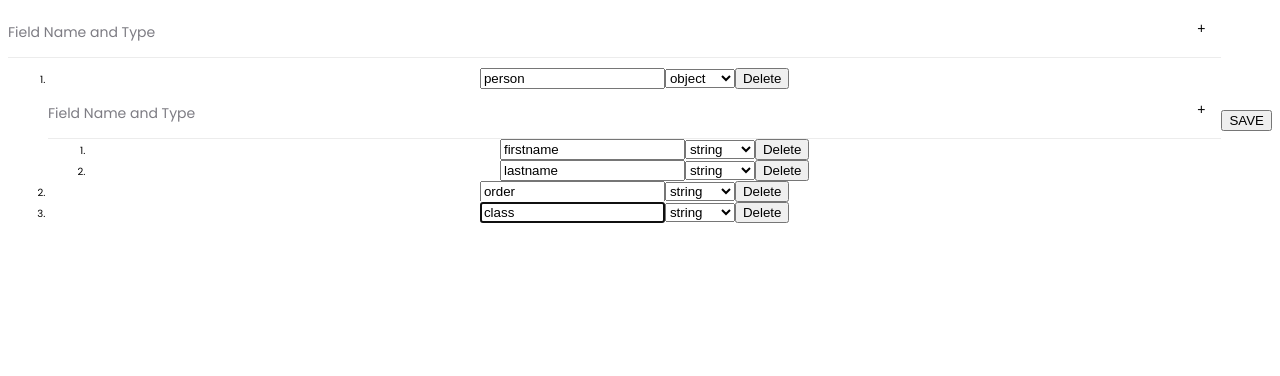
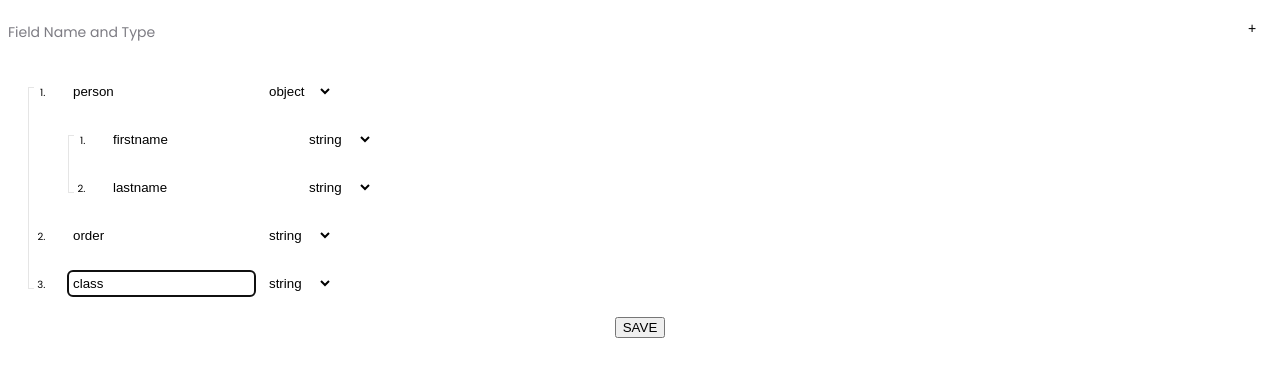
Before and after one commit to tushartiwari7/json-editor, a React (Create React App) app: page / in a window 1280 px wide. Shown: the top 376 px of the page. Built offline with nearby package versions, Linux system fonts and the light colour scheme.

Commit message:
feat/styles

```diff
--- a/package.json
+++ b/package.json
@@ -6,9 +6,11 @@
   "main": "src/index.js",
   "dependencies": {
     "loader-utils": "3.2.1",
+    "lodash": "^4.17.21",
     "react": "18.2.0",
     "react-dom": "18.2.0",
     "react-scripts": "5.0.1",
+    "react-switch": "^7.0.0",
     "react-toastify": "^9.1.2"
   },
   "devDependencies": {
--- a/src/App.js
+++ b/src/App.js
@@ -4,11 +4,35 @@ import "./styles.css";
 import "react-toastify/dist/ReactToastify.css";
 import { initSchema, toastOptions } from "./utils";
 import WrapperProvider from "./components/WrapperContext";
+import { useState } from "react";
+import { useSchema } from "./hooks/useSchema";
 export default function App() {
+  const { state, dispatch } = useSchema(initSchema);
+
+  const addNewField = () => {
+    dispatch({
+      type: "add",
+      payload: {
+        title: "addName",
+        isRequired: false,
+        type: "string",
+        children: null,
+      },
+    });
+  };
+
   return (
     <div className="App center">
-      <WrapperProvider defaultValue={initSchema}>
-        <Wrapper />
+      <WrapperProvider value={state}>
+        <section className="wrapper">
+          <header className="header">
+            <p className="text">Field Name and Type</p>
+            <button className="btn" onClick={addNewField}>
+              +
+            </button>
+          </header>
+          <Wrapper />
+        </section>
       </WrapperProvider>
       <ToastContainer {...toastOptions} />
     </div>
--- /dev/null
+++ b/src/components/Property.css
@@ -0,0 +1,48 @@
+.property {
+  display: flex;
+  justify-content: space-between;
+  padding: 1rem 2rem;
+  border-radius: 5px;
+}
+
+.property section {
+  gap: 1rem;
+  display: flex;
+  align-items: center;
+}
+
+.inputs .title {
+  border: none;
+  padding: 5px;
+  border-radius: 5px;
+}
+
+.inputs .type {
+  border: none;
+  background: var(--color-bg);
+}
+
+.property .controls {
+  opacity: 0;
+}
+
+.property:hover .controls {
+  opacity: 1;
+}
+.property:hover {
+  background-color: var(--color-hover);
+}
+
+.controls .btn {
+  width: 2rem;
+  height: 2rem;
+}
+
+.controls .btn.add {
+  border: none;
+  background-color: var(--color-bg);
+}
+.switch {
+  font-size: 1.2rem;
+  font-weight: 500;
+}
--- a/src/components/Property.js
+++ b/src/components/Property.js
@@ -1,6 +1,9 @@
 import React from "react";
 import WrapperProvider, { useWrapperProvider } from "./WrapperContext";
+import "./Property.css";
 import Wrapper from "./Wrapper";
+import Switch from "./Switch";
+import { ReactComponent as TrashSvg } from "../assets/trash.svg";
 
 const Property = ({ data }) => {
   const { dispatch } = useWrapperProvider();
@@ -21,6 +24,27 @@ const Property = ({ data }) => {
     updateProperty({ type: changeTo, children: null });
   };
 
+  const addChild = () => {
+    let uuid = self.crypto.randomUUID();
+    console.log(uuid);
+    updateProperty({
+      type: "object",
+      children: {
+        ...data.children,
+        [uuid]: {
+          title: "addName",
+          isRequired: false,
+          type: "string",
+          children: null,
+          id: uuid,
+        },
+      },
+    });
+  };
+
+  const toggleIsRequired = (isChecked) =>
+    updateProperty({ isRequired: isChecked });
+
   const removeProperty = () => {
     dispatch({ type: "delete", payload: data.id });
   };
@@ -29,22 +53,43 @@ const Property = ({ data }) => {
 
   return (
     <li>
+      <summary className="property">
+        <section className="inputs">
           <input
+            className="title"
             autoFocus={true}
             value={data.title}
             onChange={renameTitleHandler}
           />
-      <select value={data.type} onChange={changeInterfaceType}>
+          <select
+            value={data.type}
+            className="type"
+            onChange={changeInterfaceType}
+          >
             <option>string</option>
             <option>object</option>
             <option>number</option>
             <option>boolean</option>
           </select>
-      <button onClick={removeProperty}>Delete</button>
+        </section>
+        <section className="controls">
+          <Switch
+            checked={data.isRequired}
+            onToggle={toggleIsRequired}
+            name="is Required"
+          />
+          <button className="add btn" onClick={addChild}>
+            +
+          </button>
+          <TrashSvg className="btn" onClick={removeProperty} />
+        </section>
+      </summary>
       {data.children && (
-        <WrapperProvider observer={observer} defaultValue={data.children}>
+        <section className="children">
+          <WrapperProvider observer={observer} value={data.children}>
             <Wrapper />
           </WrapperProvider>
+        </section>
       )}
     </li>
   );
--- /dev/null
+++ b/src/components/Switch.jsx
@@ -0,0 +1,21 @@
+import React, { useId } from "react";
+import ReactSwitch from "react-switch";
+const Switch = ({ checked, onToggle, name }) => {
+  const id = useId();
+  return (
+    <>
+      <label className="switch" htmlFor={id}>
+        Required
+      </label>
+      <ReactSwitch
+        id={id}
+        onChange={onToggle}
+        checked={checked}
+        checkedIcon={false}
+        uncheckedIcon={false}
+      />
+    </>
+  );
+};
+
+export default Switch;
--- a/src/components/Wrapper.css
+++ b/src/components/Wrapper.css
@@ -4,7 +4,6 @@
 .header {
   display: flex;
   justify-content: space-between;
-  border-bottom: 1px solid var(--color-border);
 }
 .header .text {
   font-size: 1.4rem;
@@ -22,3 +21,20 @@
 .header .btn:hover {
   background-color: var(--color-hover);
 }
+
+.wrapper .list {
+  position: relative;
+  padding-inline-start: 4rem;
+}
+.list::before {
+  content: "";
+  position: absolute;
+  left: 2rem;
+  top: 2rem;
+  height: calc(100% - 4rem);
+  margin-right: 5px;
+  width: 5px;
+  background-color: var(--color-bg);
+  border: 1px solid var(--color-border-dark);
+  border-right: 0;
+}
--- a/src/components/Wrapper.js
+++ b/src/components/Wrapper.js
@@ -4,21 +4,13 @@ import Property from "./Property";
 
 import { useWrapperProvider } from "./WrapperContext";
 const Wrapper = () => {
-  const { state, createNewProperty } = useWrapperProvider();
+  const { state } = useWrapperProvider();
   return (
-    <section className="wrapper">
-      <header className="header">
-        <p className="text">Field Name and Type</p>
-        <button className="btn" onClick={createNewProperty}>
-          +
-        </button>
-      </header>
-      <ol>
-        {Object.entries(state).map(([key, value]) => (
-          <Property key={key} data={value} />
-        ))}
-      </ol>
-    </section>
+    <ol className="list">
+      {Object.entries(state).map(([key, value]) => (
+        <Property key={key} data={value} />
+      ))}
+    </ol>
   );
 };
 
--- a/src/components/WrapperContext.js
+++ b/src/components/WrapperContext.js
@@ -2,15 +2,26 @@ import React, { useContext, useEffect } from "react";
 const Context = React.createContext();
 import { toast } from "react-toastify";
 import { useSchema } from "../hooks/useSchema";
+import _ from "lodash";
 
-const WrapperProvider = ({ observer, defaultValue, children }) => {
-  const { state, dispatch } = useSchema(defaultValue);
+const WrapperProvider = ({ observer, value, children }) => {
+  const { state, dispatch } = useSchema(value);
 
   useEffect(() => {
     if (observer && Object.keys(state).length) {
       observer(state);
     }
   }, [state]);
+
+  useEffect(() => {
+    const parentsInstanceOfChild = Object.keys(value).length;
+    const realChild = Object.keys(state).length;
+    if (parentsInstanceOfChild > realChild) {
+      // child is added by pressing parent property's '+' btn in his Context.
+      // so update the state by parent's instance which is latest.
+      dispatch({ type: "update_all", payload: value });
+    }
+  }, [value]);
 
   const createNewProperty = () => {
     try {
@@ -29,16 +40,19 @@ const WrapperProvider = ({ observer, defaultValue, children }) => {
     }
   };
 
-  const readSchema = () => dispatch({ type: "get" });
+  const readSchema = () => {
+    dispatch({ type: "get" });
+    toast("Logged the Schema in Console");
+  };
 
-  const value = {
+  const contextValue = {
     state,
     dispatch,
     createNewProperty,
   };
 
   return (
-    <Context.Provider value={value}>
+    <Context.Provider value={contextValue}>
       {children}
       {!observer && (
         <section>
--- a/src/hooks/useSchema.js
+++ b/src/hooks/useSchema.js
@@ -40,6 +40,10 @@ const reducerFn = (state, action) => {
       };
     }
 
+    case "update_all": {
+      return action.payload;
+    }
+
     case "get": {
       const formatted = formatSchema(state);
       console.log(formatted);
--- a/src/styles.css
+++ b/src/styles.css
@@ -1,5 +1,7 @@
 @import url("https://fonts.googleapis.com/css2?family=Poppins:ital,wght@0,100;0,200;0,300;0,400;0,500;0,600;0,700;0,800;0,900;1,100;1,200;1,300;1,400;1,800&display=swap");
-
+* {
+  box-sizing: border-box;
+}
 :root {
   font-size: 10px;
   --color-hover: #f2f2f3;
@@ -9,6 +11,7 @@
   --color-disabled: #ededee;
   --color-bg: #ffffff;
   --color-border: rgba(0, 0, 0, 0.075);
+  --color-border-dark: rgba(0, 0, 0, 0.1);
 }
 
 .App {
@@ -18,6 +21,7 @@
 
 .center {
   display: flex;
+  flex-flow: column;
   justify-content: center;
   align-items: center;
 }
```
Also changed, not shown: src/assets/trash.svg (added), 1 other file (tests, documents, lock files or other folders). Lines whose indentation alone changed are shown as unchanged.
